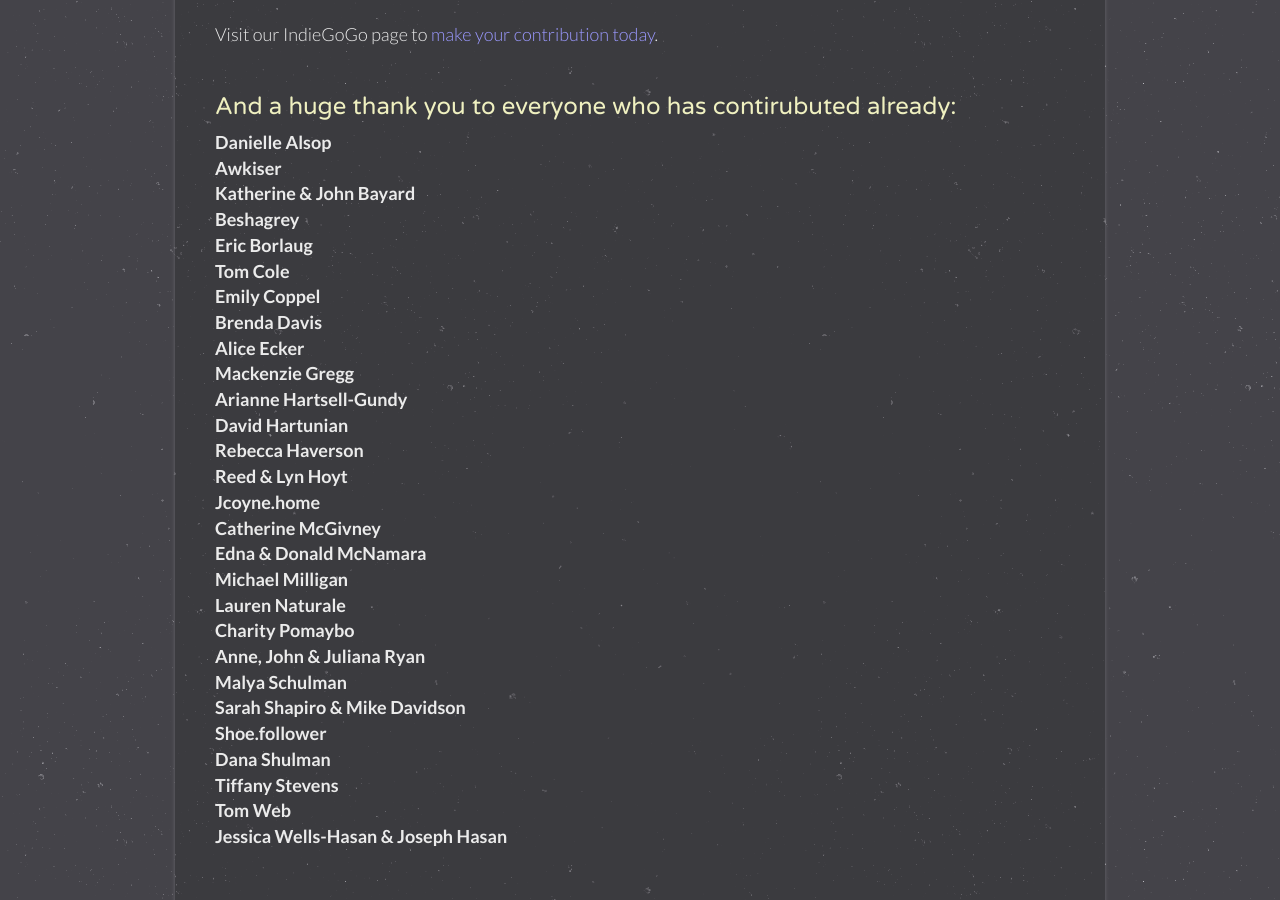
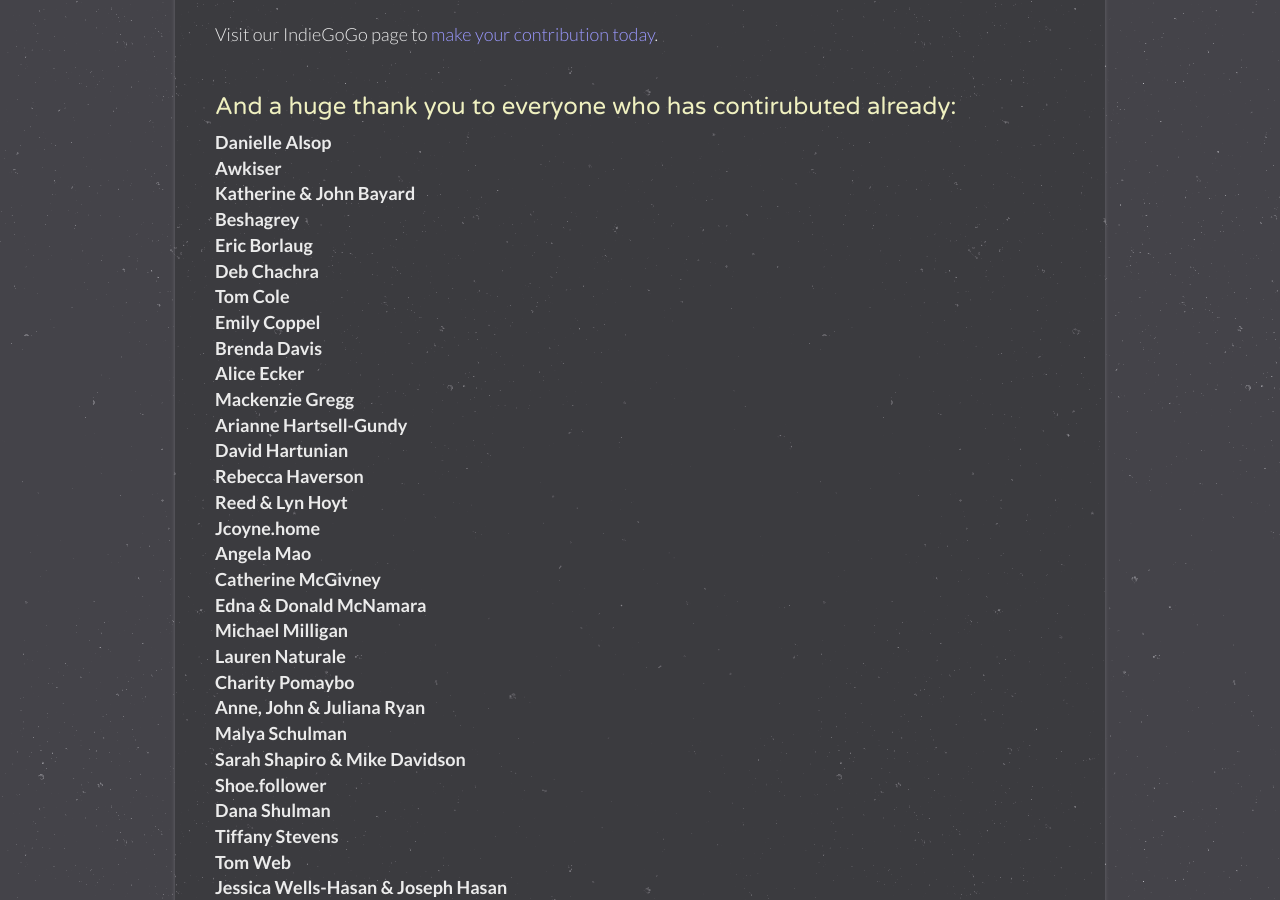
Before and after one commit to OctaviaProject/octaviaproject.github.io, a Jekyll site: the page built from donate.html, in a window 1280 px wide and 900 px high, scrolled down 1167 px. Built offline with Jekyll 4.4.1, drawn with Linux system fonts in a browser that asks for light colours.

Commit message:
Added donor names

```diff
--- a/donate.html
+++ b/donate.html
@@ -48,6 +48,7 @@
           Katherine & John Bayard<br>
           Beshagrey<br>
           Eric Borlaug<br>
+          Deb Chachra<br>
           Tom Cole<br>
           Emily Coppel<br>
           Brenda Davis<br>
@@ -58,6 +59,7 @@
           Rebecca Haverson<br>
           Reed & Lyn Hoyt<br>
           Jcoyne.home<br>
+          Angela Mao<br>
           Catherine McGivney<br>
           Edna & Donald McNamara<br>
           Michael Milligan<br>
```
